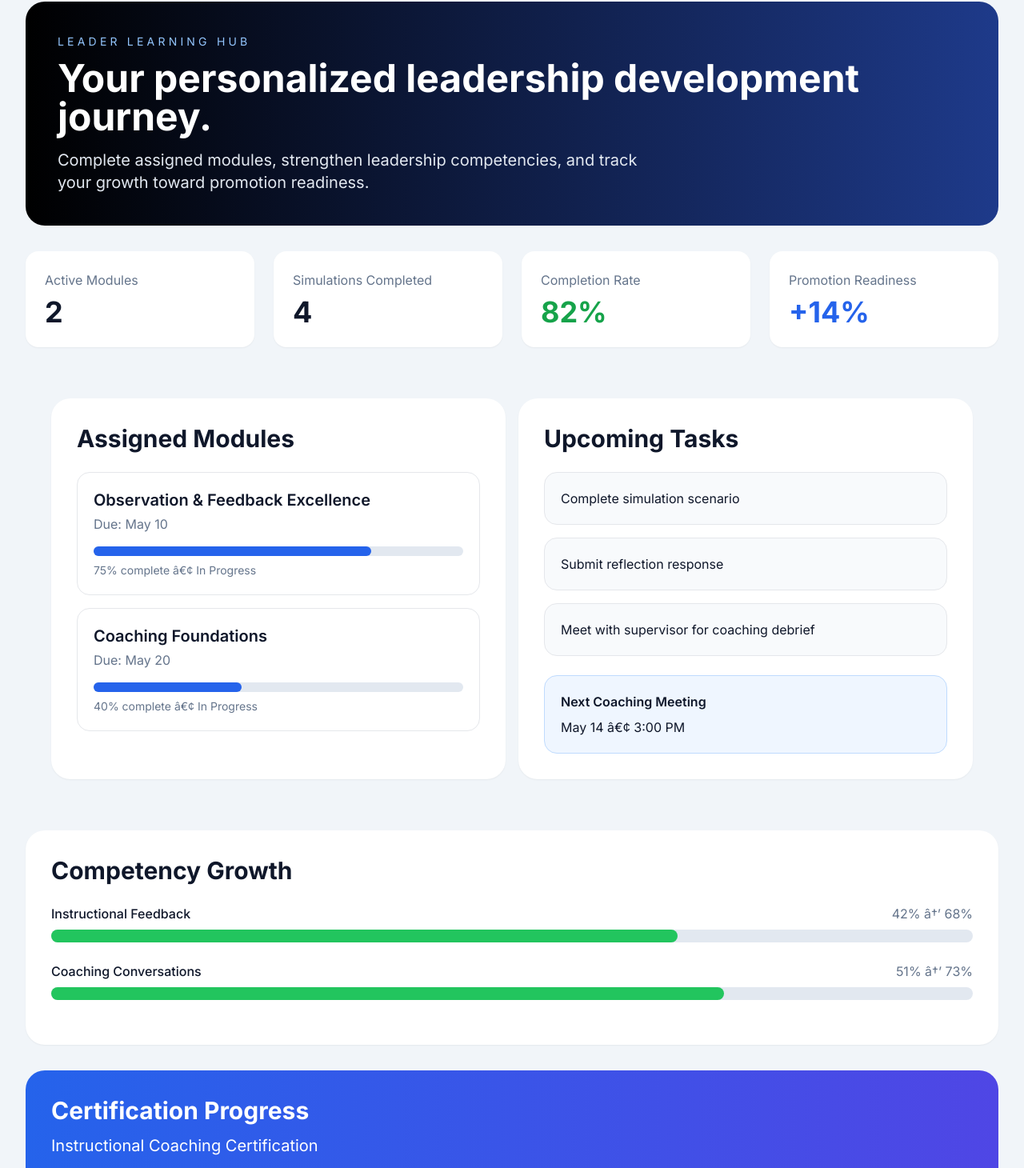
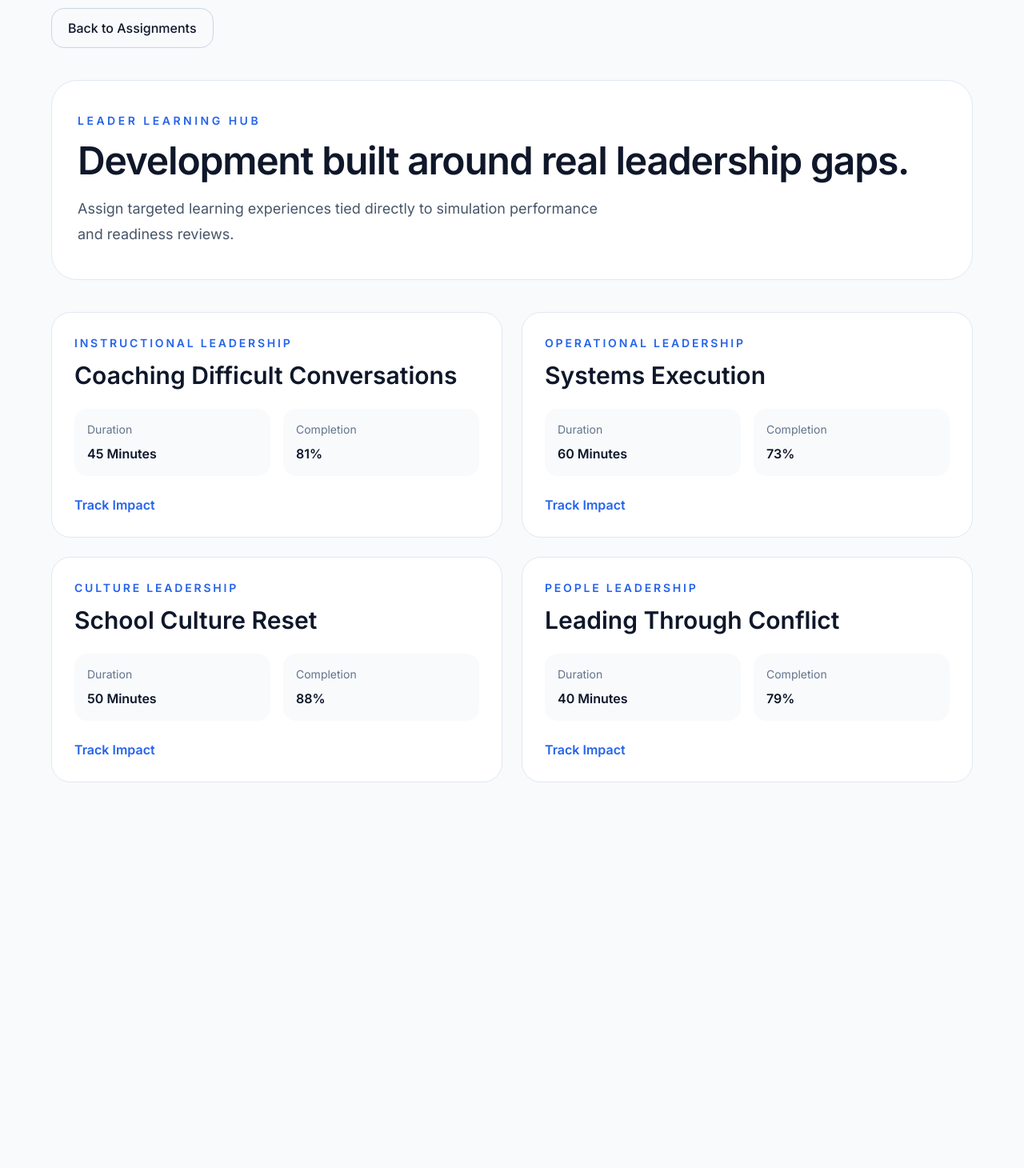
Before and after one commit to jmarc296-jpg/instructional-leadership-practice, a Next.js app: page /leader-learning-hub in a window 1280 px wide. Shown: the part 30-1490 px from the top of the page at 80% size. After the commit the page ends 1048 px from the top, so only its background shows below. Built offline with nearby package versions, Linux system fonts and the light colour scheme.

Commit message:
Polish learning hub

```diff
--- a/app/leader-learning-hub/page.tsx
+++ b/app/leader-learning-hub/page.tsx
@@ -1,188 +1,96 @@
-export default function LeaderLearningHub() {
-  const assignments = [
-    {
-      module: "Observation & Feedback Excellence",
-      due: "May 10",
-      progress: "75%",
-      status: "In Progress"
-    },
-    {
-      module: "Coaching Foundations",
-      due: "May 20",
-      progress: "40%",
-      status: "In Progress"
-    }
-  ]
+const modules = [
+  {
+    title: "Coaching Difficult Conversations",
+    category: "Instructional Leadership",
+    duration: "45 Minutes",
+    completion: "81%"
+  },
+  {
+    title: "Systems Execution",
+    category: "Operational Leadership",
+    duration: "60 Minutes",
+    completion: "73%"
+  },
+  {
+    title: "School Culture Reset",
+    category: "Culture Leadership",
+    duration: "50 Minutes",
+    completion: "88%"
+  },
+  {
+    title: "Leading Through Conflict",
+    category: "People Leadership",
+    duration: "40 Minutes",
+    completion: "79%"
+  }
+]
 
-  const tasks = [
-    "Complete simulation scenario",
-    "Submit reflection response",
-    "Meet with supervisor for coaching debrief"
-  ]
+export default function LearningHubPage() {
+  return (
+    <main className="min-h-screen bg-slate-50 px-6 py-10 lg:px-10">
+      <div className="mx-auto max-w-6xl space-y-10">
 
-  const growthAreas = [
-    {
-      competency: "Instructional Feedback",
-      before: "42%",
-      after: "68%"
-    },
-    {
-      competency: "Coaching Conversations",
-      before: "51%",
-      after: "73%"
-    }
-  ]
+        <a
+          href="/assignments"
+          className="inline-block rounded-2xl border border-slate-300 px-5 py-3 font-medium hover:bg-white"
+        >
+          Back to Assignments
+        </a>
 
-  return (
-    <main className="min-h-screen bg-slate-100 px-4 py-6 sm:p-8">
-      <div className="max-w-7xl mx-auto">
-
-        {/* Header */}
-        <section className="bg-gradient-to-r from-black to-blue-900 text-white px-5 py-8 sm:p-10 rounded-3xl mb-8">
-          <p className="text-sm tracking-[0.3em] text-blue-300 mb-3">
-            LEADER LEARNING HUB
+        <section className="rounded-[32px] bg-white border border-slate-200 px-8 py-10">
+          <p className="text-sm font-semibold uppercase tracking-[0.25em] text-blue-600">
+            Leader Learning Hub
           </p>
 
-          <h1 className="text-3xl sm:text-4xl sm:text-5xl font-bold mb-4">
-            Your personalized leadership development journey.
+          <h1 className="mt-4 text-5xl font-semibold tracking-tight text-slate-900">
+            Development built around real leadership gaps.
           </h1>
 
-          <p className="text-xl text-slate-200 max-w-3xl">
-            Complete assigned modules, strengthen leadership competencies,
-            and track your growth toward promotion readiness.
+          <p className="mt-5 text-lg text-slate-600 max-w-2xl leading-8">
+            Assign targeted learning experiences tied directly to simulation performance and readiness reviews.
           </p>
         </section>
 
-        {/* Metrics */}
-        <section className="grid gap-4 sm:grid-cols-2 lg:grid-cols-4 gap-6 mb-8">
-          <div className="bg-white p-6 rounded-2xl shadow-sm">
-            <p className="text-slate-500">Active Modules</p>
-            <h2 className="text-3xl sm:text-4xl font-bold mt-2">2</h2>
-          </div>
+        <section className="grid md:grid-cols-2 gap-6">
+          {modules.map((module) => (
+            <div
+              key={module.title}
+              className="rounded-3xl bg-white border border-slate-200 p-7"
+            >
+              <p className="text-sm font-semibold uppercase tracking-[0.2em] text-blue-600">
+                {module.category}
+              </p>
 
-          <div className="bg-white p-6 rounded-2xl shadow-sm">
-            <p className="text-slate-500">Simulations Completed</p>
-            <h2 className="text-3xl sm:text-4xl font-bold mt-2">4</h2>
-          </div>
+              <h2 className="mt-3 text-3xl font-semibold text-slate-900">
+                {module.title}
+              </h2>
 
-          <div className="bg-white p-6 rounded-2xl shadow-sm">
-            <p className="text-slate-500">Completion Rate</p>
-            <h2 className="text-3xl sm:text-4xl font-bold mt-2 text-green-600">82%</h2>
-          </div>
-
-          <div className="bg-white p-6 rounded-2xl shadow-sm">
-            <p className="text-slate-500">Promotion Readiness</p>
-            <h2 className="text-3xl sm:text-4xl font-bold mt-2 text-blue-600">
-              +14%
-            </h2>
-          </div>
-        </section>
-
-        <div className="grid gap-4 lg:grid-cols-2 gapx-4 py-6 sm:p-8 mb-8">
-
-          {/* Assigned Modules */}
-          <section className="bg-white px-4 py-6 sm:p-8 rounded-3xl shadow-sm">
-            <h2 className="text-3xl font-bold mb-6">
-              Assigned Modules
-            </h2>
-
-            {assignments.map((item) => (
-              <div
-                key={item.module}
-                className="border rounded-2xl p-5 mb-4"
-              >
-                <h3 className="font-semibold text-xl">
-                  {item.module}
-                </h3>
-
-                <p className="text-slate-500 mt-1">
-                  Due: {item.due}
-                </p>
-
-                <div className="w-full bg-slate-200 rounded-full h-3 mt-4">
-                  <div
-                    className="bg-blue-600 h-3 rounded-full"
-                    style={{ width: item.progress }}
-                  />
+              <div className="mt-6 grid grid-cols-2 gap-4">
+                <div className="rounded-2xl bg-slate-50 p-4">
+                  <p className="text-sm text-slate-500">Duration</p>
+                  <p className="mt-2 font-semibold text-slate-900">
+                    {module.duration}
+                  </p>
                 </div>
 
-                <p className="mt-2 text-sm text-slate-500">
-                  {item.progress} complete â€¢ {item.status}
-                </p>
-              </div>
-            ))}
-          </section>
-
-          {/* Upcoming Tasks */}
-          <section className="bg-white px-4 py-6 sm:p-8 rounded-3xl shadow-sm">
-            <h2 className="text-3xl font-bold mb-6">
-              Upcoming Tasks
-            </h2>
-
-            {tasks.map((task) => (
-              <div
-                key={task}
-                className="bg-slate-50 border rounded-2xl p-5 mb-4"
-              >
-                {task}
-              </div>
-            ))}
-
-            <div className="bg-blue-50 border border-blue-200 rounded-2xl p-5 mt-6">
-              <h3 className="font-semibold mb-2">
-                Next Coaching Meeting
-              </h3>
-              <p>May 14 â€¢ 3:00 PM</p>
-            </div>
-          </section>
-        </div>
-
-        {/* Growth */}
-        <section className="bg-white px-4 py-6 sm:p-8 rounded-3xl shadow-sm mb-8">
-          <h2 className="text-3xl font-bold mb-6">
-            Competency Growth
-          </h2>
-
-          {growthAreas.map((area) => (
-            <div key={area.competency} className="mb-6">
-              <div className="flex justify-between mb-2">
-                <span className="font-medium">
-                  {area.competency}
-                </span>
-                <span className="text-slate-500">
-                  {area.before} â†’ {area.after}
-                </span>
+                <div className="rounded-2xl bg-slate-50 p-4">
+                  <p className="text-sm text-slate-500">Completion</p>
+                  <p className="mt-2 font-semibold text-slate-900">
+                    {module.completion}
+                  </p>
+                </div>
               </div>
 
-              <div className="w-full bg-slate-200 rounded-full h-4">
-                <div
-                  className="bg-green-500 h-4 rounded-full"
-                  style={{ width: area.after }}
-                />
-              </div>
+              <a
+                href="/impact-dashboard"
+                className="inline-block mt-6 text-blue-600 font-semibold"
+              >
+                Track Impact
+              </a>
             </div>
           ))}
         </section>
 
-        {/* Certification */}
-        <section className="bg-gradient-to-r from-blue-600 to-indigo-600 text-white px-4 py-6 sm:p-8 rounded-3xl">
-          <h2 className="text-3xl font-bold mb-3">
-            Certification Progress
-          </h2>
-
-          <p className="text-xl mb-4">
-            Instructional Coaching Certification
-          </p>
-
-          <div className="w-full bg-white/20 rounded-full h-4">
-            <div
-              className="bg-white h-4 rounded-full"
-              style={{ width: "82%" }}
-            />
-          </div>
-
-          <p className="mt-3">82% complete</p>
-        </section>
       </div>
     </main>
   )
```
